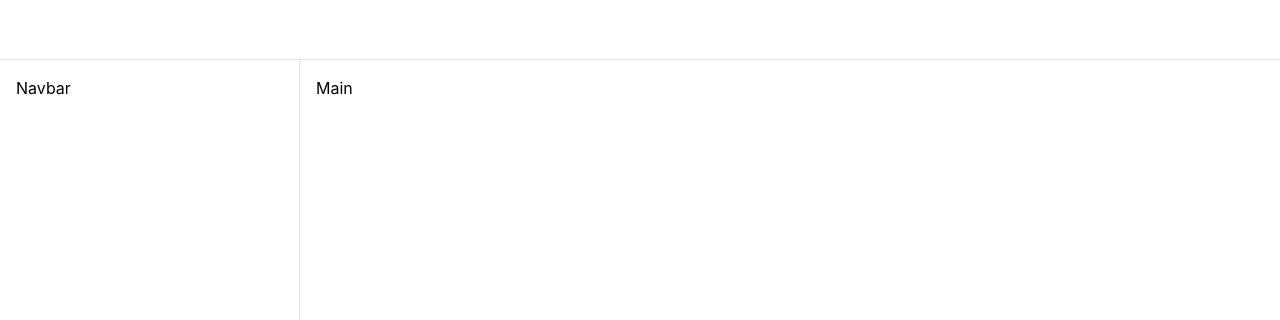
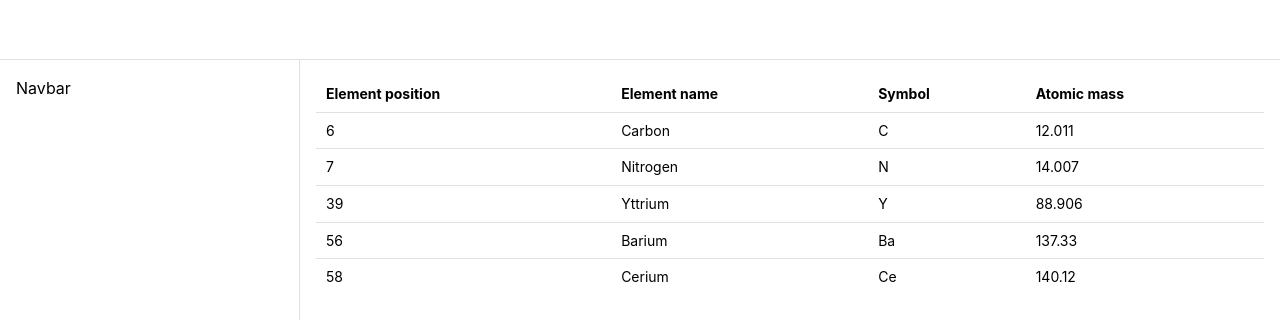
Before and after one commit to msornay/gibolin, a React (Vite) app in the folder ui/: page / in a window 1280 px wide. Shown: the top 320 px of the page. Built offline with nearby package versions, Linux system fonts and the light colour scheme.

Commit message:
Table example in AppShell main

```diff
--- a/ui/src/index.tsx
+++ b/ui/src/index.tsx
@@ -10,6 +10,7 @@ import {
     AppShell,
     Burger,
     MantineProvider,
+    Table,
 } from '@mantine/core';
 
 import '@mantine/core/styles.css'
@@ -18,6 +19,39 @@ import '@mantine/core/styles.css'
 // XXX(msy) Logo next to Burger
 
 import { useDisclosure } from '@mantine/hooks';
+
+function References() {
+    const elements = [
+        { position: 6, mass: 12.011, symbol: 'C', name: 'Carbon' },
+        { position: 7, mass: 14.007, symbol: 'N', name: 'Nitrogen' },
+        { position: 39, mass: 88.906, symbol: 'Y', name: 'Yttrium' },
+        { position: 56, mass: 137.33, symbol: 'Ba', name: 'Barium' },
+        { position: 58, mass: 140.12, symbol: 'Ce', name: 'Cerium' },
+    ];
+
+    const rows = elements.map((element) => (
+        <Table.Tr key={element.name}>
+        <Table.Td>{element.position}</Table.Td>
+        <Table.Td>{element.name}</Table.Td>
+        <Table.Td>{element.symbol}</Table.Td>
+        <Table.Td>{element.mass}</Table.Td>
+        </Table.Tr>
+    ));
+
+    return (
+        <Table>
+          <Table.Thead>
+            <Table.Tr>
+              <Table.Th>Element position</Table.Th>
+              <Table.Th>Element name</Table.Th>
+              <Table.Th>Symbol</Table.Th>
+              <Table.Th>Atomic mass</Table.Th>
+            </Table.Tr>
+          </Table.Thead>
+          <Table.Tbody>{rows}</Table.Tbody>
+        </Table>
+    );
+}
 
 function GibolinShell() {
     const [opened, { toggle }] = useDisclosure();
@@ -40,7 +74,9 @@ function GibolinShell() {
                 />
             </AppShell.Header>
             <AppShell.Navbar p="md">Navbar</AppShell.Navbar>
-            <AppShell.Main>Main</AppShell.Main>
+            <AppShell.Main>
+                <References />
+            </AppShell.Main>
         </AppShell>
     );
 }
```
